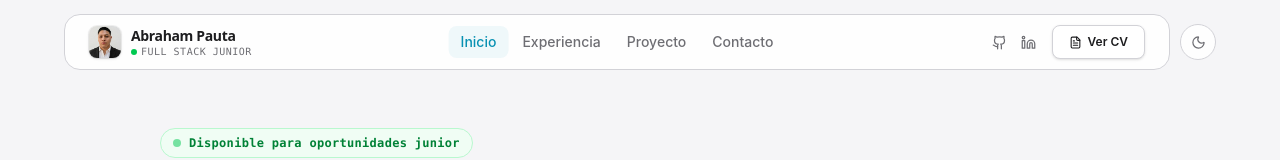
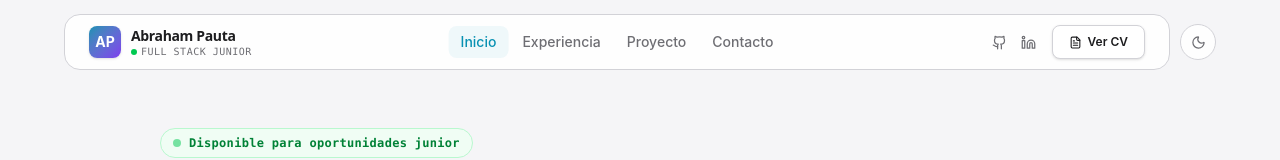
Before and after one commit to Impasse-AJ/Mi-Portafolio, a React (Vite) app: page / in a window 1280 px wide. Shown: the top 160 px of the page. Built offline with nearby package versions, Linux system fonts and the light colour scheme.

Commit message:
Revert "Foto Perfil"
This reverts commit 92bf42f8583f40a27fdabd105427d9efd80eecd6.

```diff
--- a/src/components/Navegacion.tsx
+++ b/src/components/Navegacion.tsx
@@ -66,11 +66,9 @@ export default function Navegacion({ onOpenCV, theme, onToggleTheme }: Navegacio
             onClick={() => handleNavClick('home')}
             className="flex items-center gap-2.5 cursor-pointer group"
           >
-            <img
-              src="/abraham-pauta.jpeg"
-              alt="Foto de Abraham Pauta"
-              className="w-8 h-8 rounded-lg object-cover object-[50%_30%] shadow-sm ring-1 ring-black/5 dark:ring-white/10 group-hover:opacity-85 transition-opacity"
-            />
+            <div className="w-8 h-8 rounded-lg bg-gradient-to-br from-[#0891b2] to-[#7c3aed] dark:from-accent-cyan dark:to-accent-violet flex items-center justify-center font-bold text-white dark:text-[#1d1d1f] text-sm shadow-sm group-hover:opacity-85 transition-opacity">
+              AP
+            </div>
             <div className="flex flex-col">
               <span className="font-display font-semibold text-[#1d1d1f] dark:text-[#f5f5f7] tracking-tight text-sm leading-tight group-hover:text-[#0891b2] dark:group-hover:text-accent-cyan transition-colors duration-150">
                 Abraham Pauta
```
Also changed, not shown: public/abraham-pauta.jpeg (deleted).
